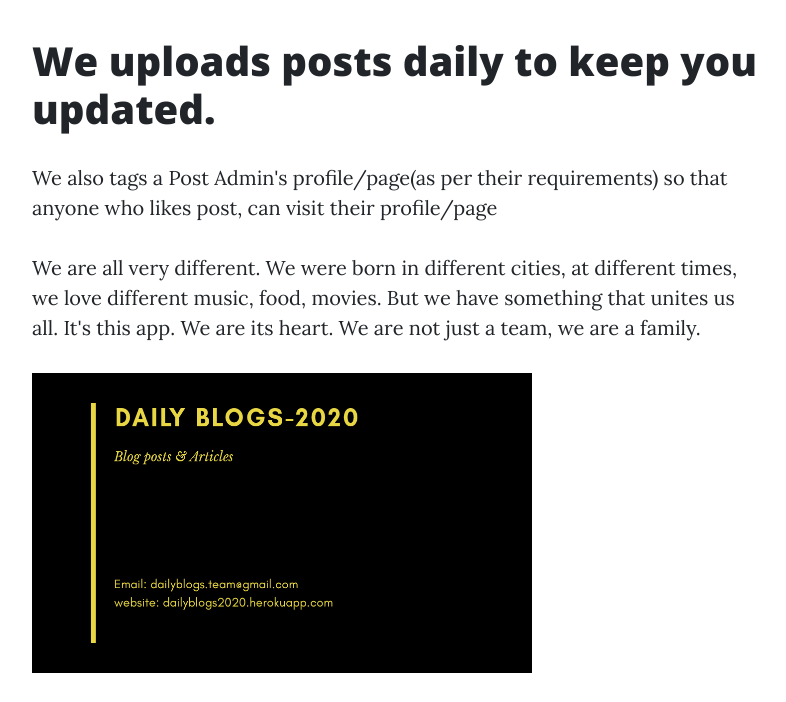
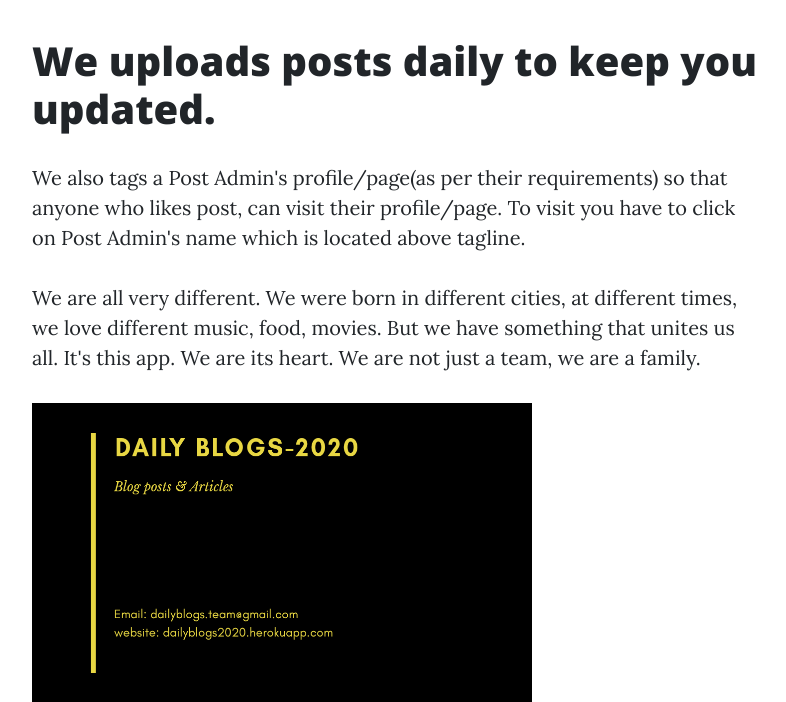
Before and after one commit to dailyblogs2020/dailyblogs2020, a Flask app: page /about in a window 1280 px wide. Shown: the part 545-1247 px from the top of the page, without its empty margins (243-1029 px from the left). Run offline with Flask 2, Linux system fonts and the light colour scheme; some libraries are stand-ins or nearby versions.

Commit message:
make it better

```diff
--- a/templates/about.html
+++ b/templates/about.html
@@ -37,7 +37,7 @@
       <div class="col-lg-8 col-md-10 mx-auto">
         <h1>We uploads posts daily to keep you updated.</h1>
 
-        <p>We also tags a Post Admin's profile/page(as per their requirements) so that anyone who likes post, can visit their profile/page</p>
+        <p>We also tags a Post Admin's profile/page(as per their requirements) so that anyone who likes post, can visit their profile/page. To visit you have to click on Post Admin's name which is located above tagline.</p>
         <p>We are all very different. We were born in different cities, at different times, we love different music, food, movies. But we have something that unites us all. It's this app. We are its heart. We are not just a team, we are a family.</p>
         <img src="{{url_for('static', filename='img/20200628_183033_0000.png')}}" width="500" height="300">
         <p>If you have any articles, posts or anything that you think this should be reach to the people; then you can contact us by filling details in contact page or you can also contact us by social media platforms.</p>
```
